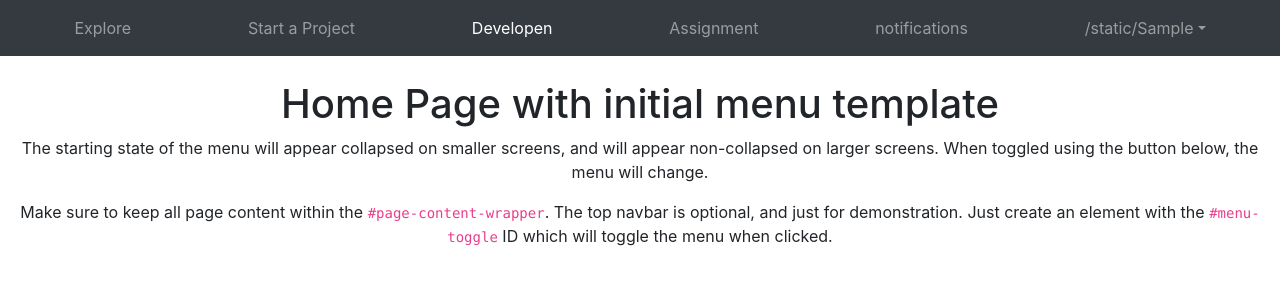
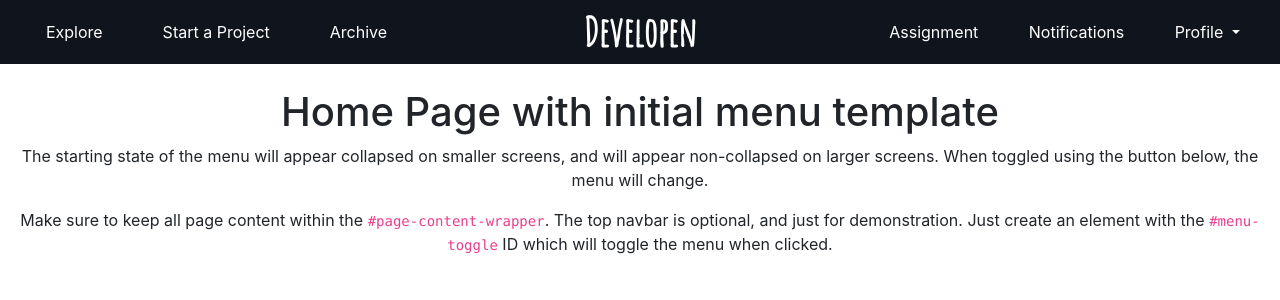
Before and after one commit to cartergache/Developen, a Django app: page /home/ in a window 1280 px wide. Shown: the top 300 px of the page. Run offline with Django 3.2, Linux system fonts and the light colour scheme; the visitor is signed in with stand-in values (Sample User, id 1); some libraries are stand-ins or nearby versions.

Commit message:
Navbar, Login Modal, Beginning Home Page Content

```diff
--- a/projects/templates/projects/home.html
+++ b/projects/templates/projects/home.html
@@ -8,42 +8,65 @@
     <link rel="stylesheet" type="text/css" href="{% static "projects/bootstrap-4.3.1-dist/css/bootstrap.css" %}">
       <!-- Custom styles for this template -->
     <link rel="stylesheet" type="text/css" href="{% static "projects/bootstrap-4.3.1-dist/css/simple-sidebar.css" %}">
+    <link href="https://fonts.googleapis.com/css?family=Amatic+SC&display=swap" rel="stylesheet">
 
      <style>
+         .navbar-brand{
+             font-family: 'Amatic SC', cursive;
+             font-weight: bold;
+             font-size: 2.5rem;
+         }
+
+         .navbar{
+             height: 4rem;
+         }
+
+          .navbar-custom {
+            background-color: #10141c;
+           }
+
+         .dropdown-item {
+             color: white;
+         }
+
      </style>
-
   </head>
 
   <body>
+
    <!-- nav bar -->
-   <div class="container-fullwidth">
-       <nav class="navbar navbar-expand-lg navbar-dark bg-dark">
+       <nav class="navbar navbar-expand-lg navbar-dark navbar-custom">
             <button class="navbar-toggler" type="button" data-toggle="collapse" data-target="#navbarsExample08" aria-controls="navbarsExample08" aria-expanded="false" aria-label="Toggle navigation">
                 <span class="navbar-toggler-icon"></span>
             </button>
 
-      <div class="collapse navbar-collapse justify-content-md-center" id="navbarsExample08">
-        <ul class="navbar-nav nav-fill w-100">
-
-          <li class="nav-item">
+      <div class="collapse navbar-collapse" id="navbarsExample08">
+        <ul class="col-md-4 navbar-nav nav-fill">
+          <li class="nav-item active">
             <a class="nav-link" href="#">Explore</a>
           </li>
-          <li class="nav-item">
+          <li class="nav-item active">
             <a class="nav-link" href="#">Start a Project</a>
           </li>
           <li class="nav-item active">
-            <a class="nav-link" href="/projects/home/">Developen <span class="sr-only">(current)</span></a>
+            <a class="nav-link" href="#">Archive</a>
           </li>
-          <li class="nav-item">
+        </ul>
+
+        <a class="col-md-4 navbar-brand nav-link" style="text-align: center" href="/projects/home/">Developen <span class="sr-only">(current)</span></a>
+
+        <ul class="col-md-4 navbar-nav nav-fill">
+          <li class="nav-item active">
             <a class="nav-link" href="#">Assignment</a>
           </li>
-          <li class="nav-item">
-            <a class="nav-link" href="#">notifications</a>
+          <li class="nav-item active">
+            <a class="nav-link" href="#">Notifications</a>
           </li>
             {% if userStatus %}
-          <li class="nav-item dropdown">
-            <a class="nav-link dropdown-toggle" href="http://example.com" id="dropdown08" data-toggle="dropdown" aria-haspopup="true" aria-expanded="false">{% static userName %}</a>
-            <div class="dropdown-menu" aria-labelledby="dropdown08">
+          <li class="nav-item dropdown active">
+            <a class="nav-link dropdown-toggle" href="" id="dropdown08" data-toggle="dropdown" aria-haspopup="true" aria-expanded="false"> Profile </a>
+            <div class="dropdown-menu navbar-custom" aria-labelledby="dropdown08">
+              <a class="dropdown-item" href="">Welcome {{ userName }}</a><br>
               <a class="dropdown-item" href="/projects">My Projects</a>
               <a class="dropdown-item" href="#">My Contributions</a>
               <a class="dropdown-item" href="#">My Account</a>
@@ -52,14 +75,13 @@
           </li>
             {% endif %}
             {% if not userStatus %}
-        <li class="nav-item">
-            <a class="nav-link" href="/projects/sign-in/">Log In</a>
+                <li class="nav-item active">
+                    <a class="nav-link" href="/projects/sign-in/" data-toggle="modal" data-target="#exampleModal">Log In</a>
                 </li>
             {% endif %}
         </ul>
       </div>
     </nav>
-   </div>
     <!-- end nav bar -->
 
     <!-- Page Content -->
@@ -72,8 +94,37 @@
       </div>
     </div>
 
-  <!-- page wrapper closed -->
+
+<!-- Modal -->
+<div class="modal fade" id="exampleModal" tabindex="-1" role="dialog" aria-labelledby="exampleModalLabel" aria-hidden="true">
+  <div class="modal-dialog" role="document">
+    <div class="modal-content">
+      <div class="modal-header">
+        <h5 class="modal-title" id="exampleModalLabel">Login</h5>
       </div>
+      <div class="modal-body">
+        	<div style="width:auto; padding-bottom: 10px; text-align: center">
+			<form action="" method="post">
+			{% csrf_token %}
+			<form>
+			  <div class="form-group">
+			    <label>{{ form.username.label_tag }}</label>
+			    {{ form.username }}
+			  </div>
+			  <div class="form-group">
+			    <label>{{ form.password.label_tag }}</label>
+			    {{ form.password }}
+			  </div>
+			  	<input type="submit" class="btn btn-primary" value="Go">
+			</form>
+          </form>
+		</div>
+		<a href="/projects/create-account/" style="text-align: center" role="button">New to Developen? Sign Up!</a>
+      </div>
+    </div>
+  </div>
+</div>
+
 
   <!-- jQuery -->
   <script src="{% static "projects/bootstrap-4.3.1-dist/js/jquery-1.12.0.min.js" %}"></script>
--- a/projects/urls.py
+++ b/projects/urls.py
@@ -4,7 +4,7 @@ from . import views
 
 urlpatterns = [
     path('', views.index, name='index'),
-    path('sign-in/', views.sign_in, name='sign-in'),
+    #path('sign-in/', views.sign_in, name='sign-in'),
     path('sign-out/', views.sign_out, name='sign-out'),
     path('create-account/', views.create_account, name='create-account'),
     path('delete-account/', views.delete_account, name='delete-account'),
--- a/projects/views.py
+++ b/projects/views.py
@@ -20,6 +20,7 @@ def index(request):
 	else:
 		return redirect('/projects/sign-in/')
 
+'''
 def sign_in(request):
 	if request.method == 'POST':
 		form = SignInForm(request.POST)
@@ -42,6 +43,7 @@ def sign_in(request):
 		form = SignInForm()
 
 	return render(request, 'projects/sign-in.html', {'form': form})
+'''
 
 def sign_out(request):
 	logout(request)
@@ -138,12 +140,34 @@ def project_detail(request, project_id):
 def home(request):
 	user = request.user
 	userStatus = user.is_authenticated
-	if not userStatus:
-		userName = 'Anonymous User'
+	userName = user.get_username()
+
+	if userStatus:
+		userName = user.get_short_name()
+
+
+
+	if request.method == 'POST':
+		form = SignInForm(request.POST)
+
+		if form.is_valid():
+			username = form.cleaned_data['username']
+			password = form.cleaned_data['password']
+
+			user = authenticate(request, username=username, password=password)
+
+			if user is not None:
+				login(request, user)
+				userStatus = user.is_authenticated
+				userName = user.get_short_name()
+
+			else:
+				form = SignInForm()
+				return render(request, 'projects/sign-in.html', {'form': form})
 	else:
-		userName = user.first_name
+		form = SignInForm()
 
-	return render(request, 'projects/home.html', {'userStatus': userStatus, 'userName': userName})
+	return render(request, 'projects/home.html', {'userStatus': userStatus, 'userName': userName, 'form': form})
 
 def create_task(request, project_id):
 	if request.method == 'POST':
```
Also changed, not shown: projects/templates/projects/homt.html (deleted, +0 -84 lines). Lines whose indentation alone changed are shown as unchanged.
